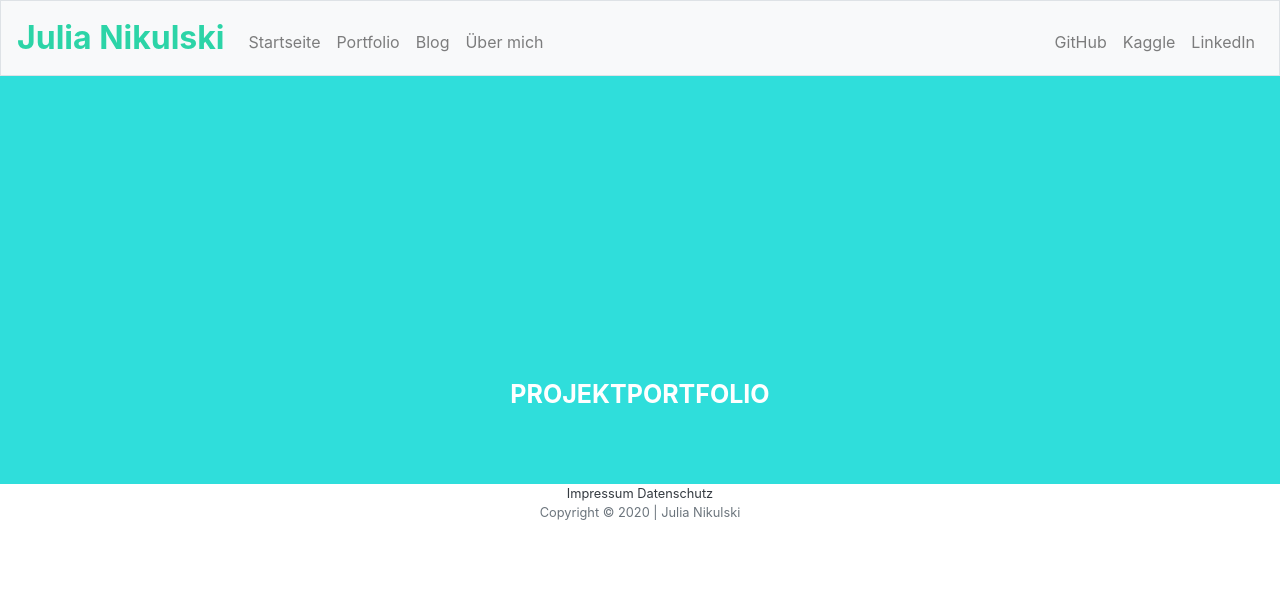
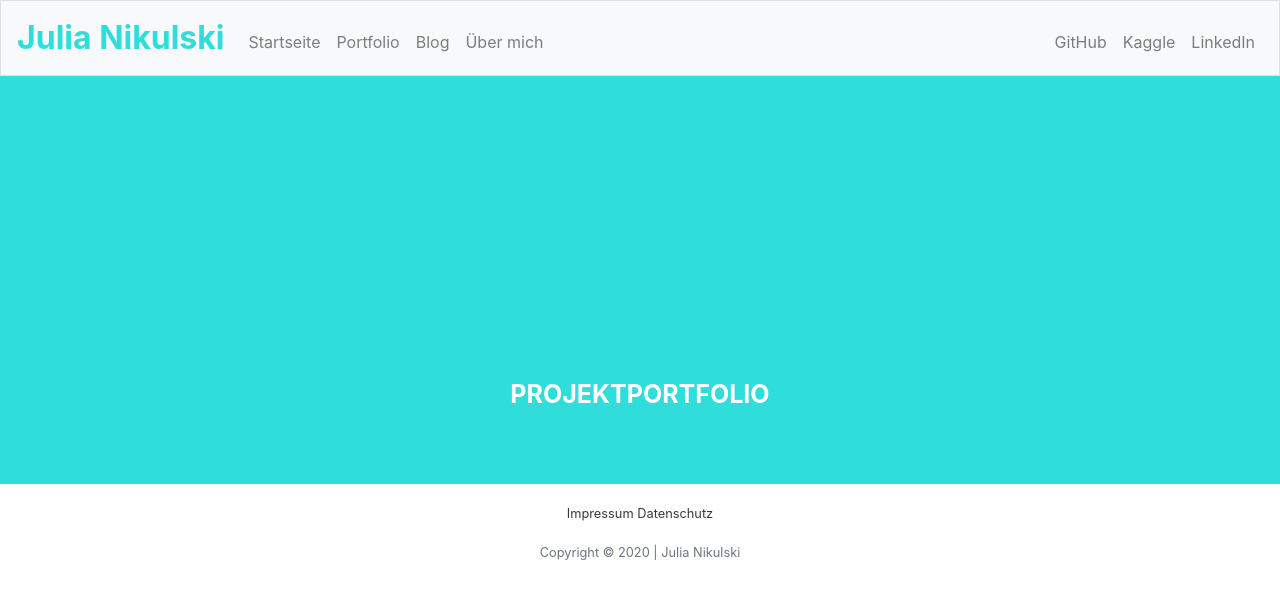
Before and after one commit to julianikulski/portfolio-website, a Flask app: page /portfolio in a window 1280 px wide. Shown: the top 599 px of the page. Run offline with Flask 2, Linux system fonts and the light colour scheme; some libraries are stand-ins or nearby versions.

Commit message:
feat: Add changing navbar colors depending on page

```diff
--- a/app.py
+++ b/app.py
@@ -26,6 +26,21 @@ def about():
                             title="ÜBER MICH",
                             id="about")
 
+@app.route('/impressum', methods=['POST', 'GET'])
+def impressum():
+
+    return render_template('/impressum.html',
+                            title="IMPRESSUM",
+                            id="index")
+
+@app.route('/datenschutz', methods=['POST', 'GET'])
+def datenschutz():
+
+    return render_template('/datenschutz.html',
+                            title="DATENSCHUTZ",
+                            id="index")
+
+
 @app.route("/robots.txt")
 def robots():
     '''
--- a/static/styles.css
+++ b/static/styles.css
@@ -5,24 +5,34 @@
     font-weight: bold;
 }
 
-#navbarbrand
+#index-navbarbrand
 {
     color: #2CD4A7;
 }
 
-.navbar-custom .navbar-item .nav-link
+#portfolio-navbarbrand
 {
-    color: #2CD4A7;
+    color: #2FDEDB;
 }
 
-.nav-link
+#about-navbarbrand
 {
-    color: #1D695B;
+    color: #33C6B8;
 }
 
-.nav-link:hover
+#index-nav-link:hover
 {
     background-color: #2CD4A7;
+}
+
+#portfolio-nav-link:hover
+{
+    background-color: #2FDEDB;
+}
+
+#about-nav-link:hover
+{
+    background-color: #33C6B8;
 }
 
 .title-color
@@ -48,7 +58,6 @@
     background-color: #33C6B8;
 }
 
-
 .container
 {
     min-height:100%;
@@ -62,3 +71,14 @@
     font-weight: bold;
     text-align: justify;
 }
+
+footer
+{
+    margin-top: 20px;
+}
+
+.copyright
+{
+    margin-top: 20px;
+    margin-bottom: 20px;
+}
--- a/templates/layout.html
+++ b/templates/layout.html
@@ -36,34 +36,34 @@
     <body>
 
         <nav class="navbar navbar-expand-md navbar-light bg-light border sticky-top">
-            <a class="navbar-brand" id="navbarbrand" href="/">Julia Nikulski</a>
+            <a class="navbar-brand" id="{{ id }}-navbarbrand" href="/">Julia Nikulski</a>
             <button class="navbar-toggler" type="button" data-toggle="collapse" data-target="#navbarNav" aria-controls="navbarNav" aria-expanded="false" aria-label="Toggle navigation">
                 <span class="navbar-toggler-icon"></span>
             </button>
             <div class="collapse navbar-collapse" id="navbarNav">
                 <ul class="navbar-nav mr-auto mt-2">
                     <li class="nav-item">
-                        <a class="nav-link" href="/index">Startseite</a>
+                        <a class="nav-link" id="{{ id }}-nav-link" href="/index">Startseite</a>
                     </li>
                     <li class="nav-item">
-                        <a class="nav-link" href="/portfolio">Portfolio</a>
+                        <a class="nav-link" id="{{ id }}-nav-link" href="/portfolio">Portfolio</a>
                     </li>
                     <li class="nav-item">
-                        <a class="nav-link" href="https://medium.com/@julia.nikulski">Blog</a>
+                        <a class="nav-link" id="{{ id }}-nav-link" href="https://medium.com/@julia.nikulski">Blog</a>
                     </li>
                     <li class="nav-item">
-                        <a class="nav-link" href="/about">Über mich</a>
+                        <a class="nav-link" id="{{ id }}-nav-link" href="/about">Über mich</a>
                     </li>
                 </ul>
                 <ul class="navbar-nav ml-auto mt-2">
                     <li class="nav-item">
-                        <a class="nav-link" href="https://github.com/julianikulski">GitHub</a>
+                        <a class="nav-link" id="{{ id }}-nav-link" href="https://github.com/julianikulski">GitHub</a>
                     </li>
                     <li class="nav-item">
-                        <a class="nav-link" href="https://www.kaggle.com/juliajemals">Kaggle</a>
+                        <a class="nav-link" id="{{ id }}-nav-link" href="https://www.kaggle.com/juliajemals">Kaggle</a>
                     </li>
                     <li class="nav-item">
-                        <a class="nav-link" href="https://www.linkedin.com/in/julia-nikulski/">LinkedIn</a>
+                        <a class="nav-link" id="{{ id }}-nav-link" href="https://www.linkedin.com/in/julia-nikulski/">LinkedIn</a>
                     </li>
                 </ul>
             </div>
@@ -86,9 +86,9 @@
         </main>
 
         <footer class="small text-center text-muted">
-            <a href="#" class="text-dark">Impressum</a>
-            <a href="#" class="text-dark">Datenschutz</a>
-            <p>Copyright &copy; 2020 | Julia Nikulski</p>
+            <a href="/impressum" class="text-dark">Impressum</a>
+            <a href="/datenschutz" class="text-dark">Datenschutz</a>
+            <p class="copyright">Copyright &copy; 2020 | Julia Nikulski</p>
         </footer>
 
 
--- a/templates/portfolio.html
+++ b/templates/portfolio.html
@@ -6,5 +6,14 @@
 
 {% block main %}
 
+    <section class="home-content">
+        <div class="container">
+            <div class="row">
+                <div class="col-auto">
+
+                </div>
+            </div>
+        </div>
+    </section>
 
 {% endblock %}
```
Also changed, not shown: templates/datenschutz.html (added, +10 -0 lines), templates/impressum.html (added, +11 -0 lines).
